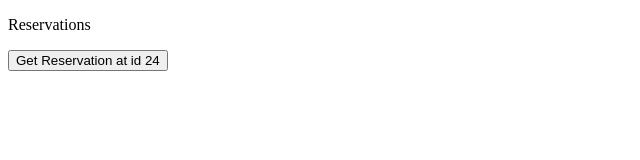
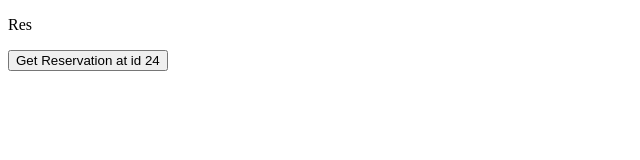
Before and after one commit to The-Fresh-Prince-of-AirBNB/CalendarSectionTwo, a React app: page / in a window 1280 px wide. Shown: the top 160 px of the page, without its empty margins (0-640 px from the left). Built offline with nearby package versions, Linux system fonts and the light colour scheme; the HTML template or start-up script is replaced by a standard one.

Commit message:
Small changes for review

```diff
--- a/client/src/Reservations.jsx
+++ b/client/src/Reservations.jsx
@@ -9,7 +9,7 @@ const Reservations = () => {
 
   return (
     <div>
-      <p>Reservations</p>
+      <p>Res</p>
       <button onClick={() => getReservation()}>Get Reservation at id 24</button>
     </div>
   );
```
Also changed, not shown: 1 other file (tests, documents, lock files or other folders).
